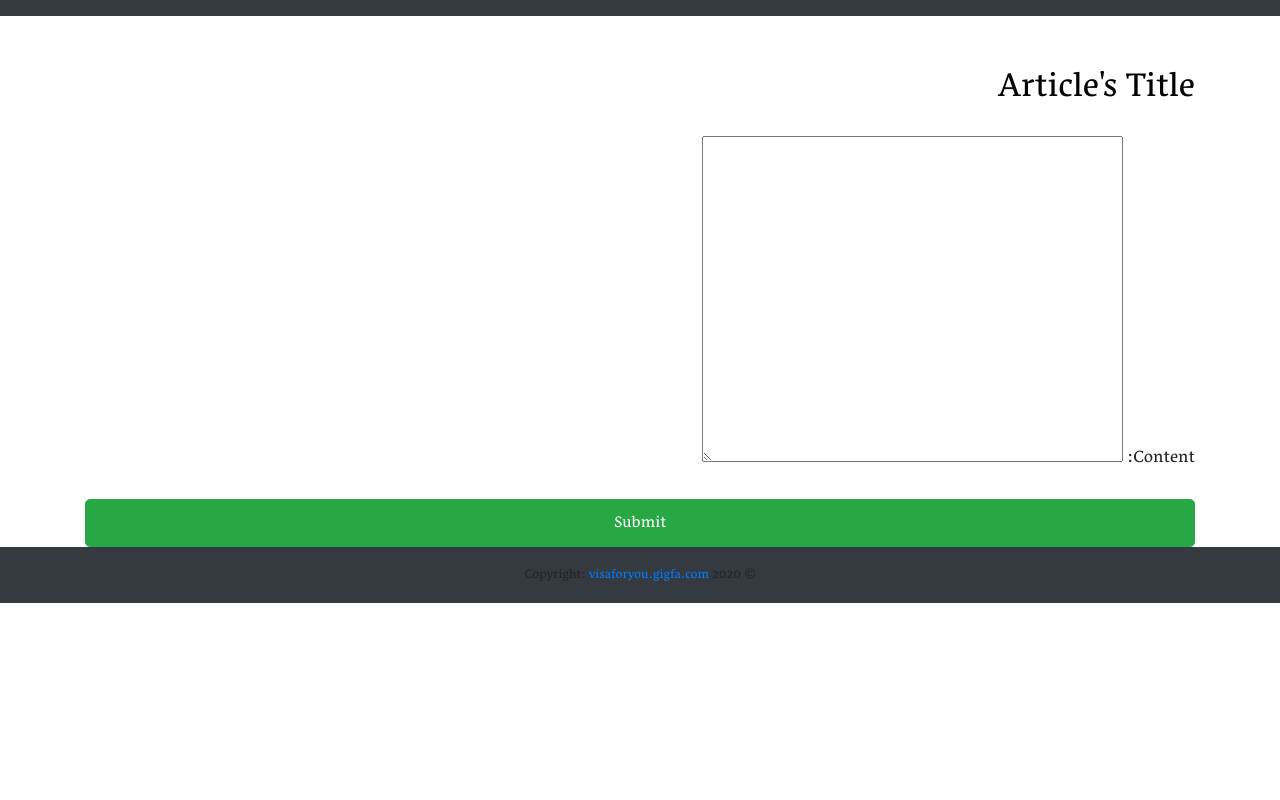
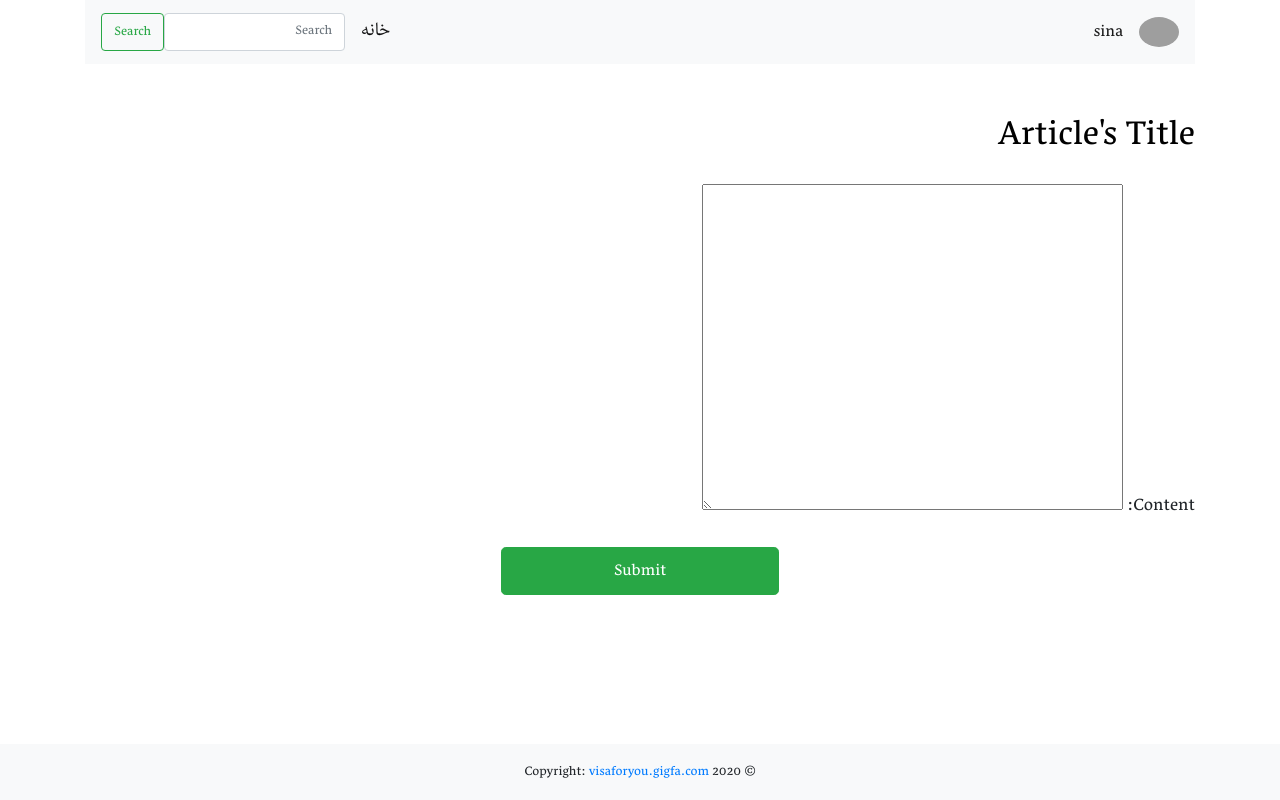
Before and after one commit to SinaSarparast/SimpleBlog, a Django app: page /articles/add/ in a window 1280 px wide. Run offline with Django 3.2, Linux system fonts and the light colour scheme; a user stored in the database is signed in; some libraries are stand-ins or nearby versions; grey boxes are pictures that could not be loaded.

Commit message:
improved blogs look and feel\

```diff
--- a/articles/templates/articles/article_form.html
+++ b/articles/templates/articles/article_form.html
@@ -8,7 +8,7 @@
 <!-- Page Content -->
 {% block article %}
     <div class="row">
-        <div class="col-lg-12 text-center">
+        <div class="col-lg-12 ">
 
         {{ form.media }}
         <form action="" method="post">
@@ -19,7 +19,9 @@
           <input id="summary" type="text" name="get_name" value="{{ summary }}" maxlength="400" required>
           <input id="rating" type="text" name="get_name" value="{{ current_name }}" maxlength="1" required>
           <input type="text" name="get_name" value="{{ tags }}"> -->
-          <button type="submit" class="btn btn-success btn-block btn-lg">Submit</button>
+          <div class="d-flex justify-content-center">
+            <button type="submit" class="btn w-25 btn-success btn-block btn-lg">Submit</button>
+          </div
         </form>
 
         {% if form.errors %}
--- a/articles/templates/articles/base.html
+++ b/articles/templates/articles/base.html
@@ -26,18 +26,19 @@
 
 </head>
 
+<div class="container">
+  <body>
+
       <!-- Header -->
       {% include './navbar.html'%}
 
-<body>
-  <div class="container">
       {% block article %}
       {% endblock %}
-  </div>
+
   </body>
 
   <!-- Footer -->
-<footer class="page-footer font-small bg-dark">
+  <footer class="page-footer fixed-bottom font-small bg-light ">
 
       <!-- Copyright -->
       <div class="footer-copyright text-center py-3 ">© 2020 Copyright:
@@ -48,6 +49,8 @@
   </footer>
   <!-- Footer -->
 
+</div>
+
 <!-- Bootstrap core JavaScript -->
 <script src="{% static "visaforyou/jquery/jquery.slim.min.js" %}"></script>
 <script src="{% static "visaforyou/bootstrap/js/bootstrap.bundle.min.js" %}"></script>
--- a/articles/templates/articles/navbar.html
+++ b/articles/templates/articles/navbar.html
@@ -1,32 +1,29 @@
 {% block navbar %}
 <!-- Navigation -->
-<nav class="navbar navbar-expand-lg navbar-dark bg-dark static-top">
-        <!--<a class="navbar-brand" href="#">Start Bootstrap</a>-->
-        <button class="navbar-toggler" type="button" data-toggle="collapse" data-target="#navbarResponsive"
-        aria-controls="navbarResponsive" aria-expanded="false" aria-label="Toggle navigation">
-            <span class="navbar-toggler-icon"></span>
-        </button>
 
-        <div class="collapse navbar-collapse" id="navbarResponsive">
-            <!-- <ul style="direction: rtl;" class="navbar-nav ml-auto">
-                {% for category, posts in categories.items %}
-                  <li class="nav-item">
-                    <a class="nav-link dropdown-toggle" href="#" id="navbarDropdown" role="button" data-toggle="dropdown" aria-haspopup="true" aria-expanded="false">
-                      {{category}}
-                    </a>
+<nav class="navbar navbar-expand-lg navbar-light bg-light">
+  <button class="navbar-toggler" type="button" data-toggle="collapse" data-target="#navbarTogglerDemo03" aria-controls="navbarTogglerDemo03" aria-expanded="false" aria-label="Toggle navigation">
+    <span class="navbar-toggler-icon"></span>
+  </button>
 
-                    <div class="dropdown-menu" aria-labelledby="navbarDropdown">
-                    {% for post in posts %}
+  <div class="col-xs-7">
+    <img src="..." alt="..." class="rounded-circle" width="40px">
+  </div>
 
-                        <a class="dropdown-item" href={% url 'read_article' post.slug%}>
-                          {{post.title}}
-                        </a>
-                    {% endfor %}
-                    </div>
-                  </li>
-                {% endfor %}
+  <a class="navbar-brand" href="#">sina</a>
 
-            </ul> -->
-        </div>
+  <div class="collapse navbar-collapse" id="navbarTogglerDemo03">
+    <ul class="navbar-nav mr-auto mt-2 mt-lg-0">
+      <li class="nav-item active">
+        <a class="nav-link" href="#">خانه <span class="sr-only">(current)</span></a>
+      </li>
+    </ul>
+
+    <form class="form-inline">
+      <input class="form-control mr-sm-2" type="search" placeholder="Search" aria-label="Search">
+      <button class="btn btn-outline-success my-2 my-sm-0" type="submit">Search</button>
+    </form>
+
+  </div>
 </nav>
 {% endblock %}
```
Also changed, not shown: visaforyou/settings.py (+5 -2 lines), db.sqlite3. Lines whose indentation alone changed are shown as unchanged.
